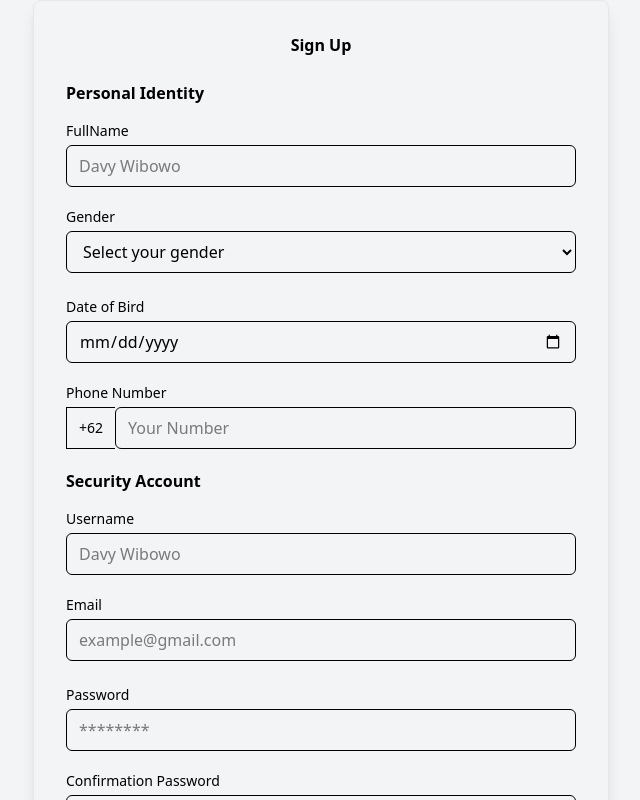
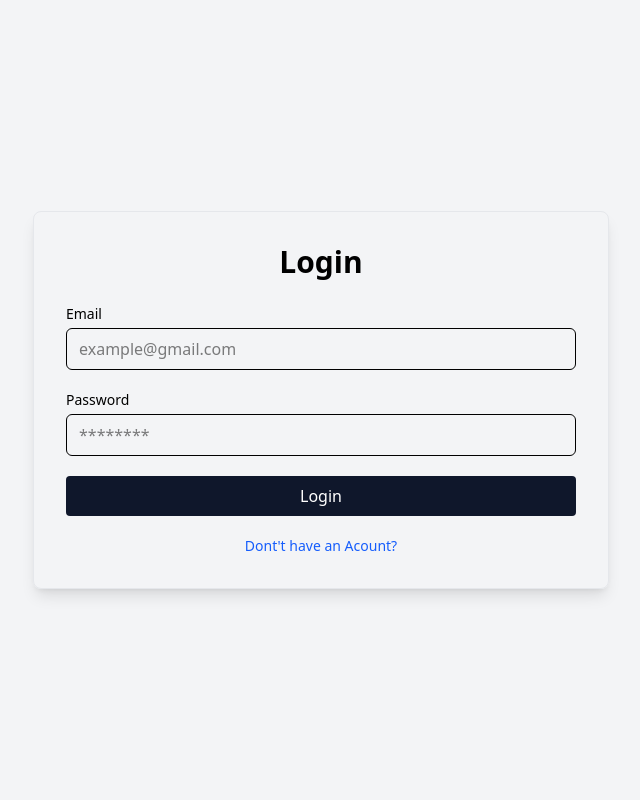
Before and after one commit to Glenn-Rhee/zereno-dashboard, a React (Vite) app: page / in a window 1280 px wide. Shown: the top 800 px of the page, without its empty margins (319-959 px from the left). Built offline with nearby package versions, Linux system fonts and the light colour scheme.

Commit message:
feat:Login Page

```diff
--- a/src/App.tsx
+++ b/src/App.tsx
@@ -1,12 +1,13 @@
 // import { Routes } from "react-router-dom";
 import SignUpPage from "./pages/SignUpPage";
+import LoginPage from "./pages/LoginPage";
 
 export default function App() {
   return (
     <div>
       <nav></nav>
       {/* <Routes path="" /> */}
-      <SignUpPage />
+      <LoginPage />
     </div>
   );
 }
--- /dev/null
+++ b/src/pages/LoginPage.tsx
@@ -0,0 +1,33 @@
+export default function LoginPage() {
+  return (
+    <div className="min-h-screen flex items-center justify-center bg-gray-100">
+      <div className="w-full max-w-xl bg white p-8 rounded-lg shadow-lg border border-gray-200">
+        <h1 className="text-3xl font-bold mb-6 text-center">Login</h1>
+        <div className="mt-5">
+          <label className="block text-sm font-medium mb-1 ">Email</label>
+          <input
+            type="text"
+            placeholder="example@gmail.com"
+            className="w-full border rounded-md px-3 py-2 focus:outline-none focus:ring focus:ring-blue-200"
+          />
+        </div>
+        <div className="mt-5">
+          <label className="block text-sm font-medium mb-1">Password</label>
+          <input
+            type="password"
+            placeholder="********"
+            className="w-full border rounded-md px-3 py-2 focus:outline-none focus:ring focus:ring-blue-200"
+          />
+        </div>
+        <div className="mt-5">
+          <button className="w-full bg-slate-900 text-white py-2 rounded hover:bg-slate-800 transition duration-300">
+            Login
+          </button>
+          <p className="text-center mt-5 text-sm text-blue-600 hover:underline cursor-pointer">
+            Dont't have an Acount?
+          </p>
+        </div>
+      </div>
+    </div>
+  );
+}
--- a/src/pages/SignUpPage.tsx
+++ b/src/pages/SignUpPage.tsx
@@ -2,7 +2,7 @@ export default function SignUpPage() {
   return (
     <div className="min-h-screen flex items-center justify-center bg-gray-100">
       <div className="w-full max-w-xl bg white p-8 rounded-lg shadow-lg border border-gray-200">
-        <h1 className="text-2x1 font-bold mb-6 text-center">Sign Up</h1>
+        <h1 className="text-3x1 font-bold mb-6 text-center">Sign Up</h1>
         <div className="mb-6">
           <h3 className="font-bold mb-4">Personal Identity</h3>
           <div>
```
